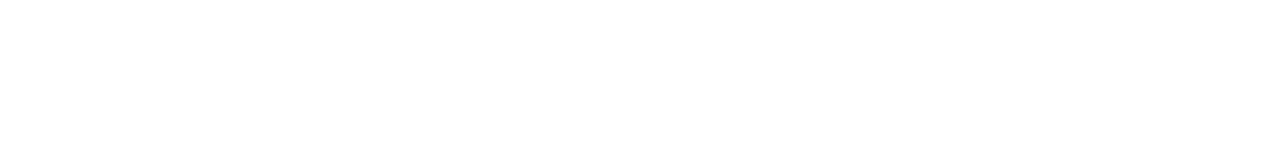
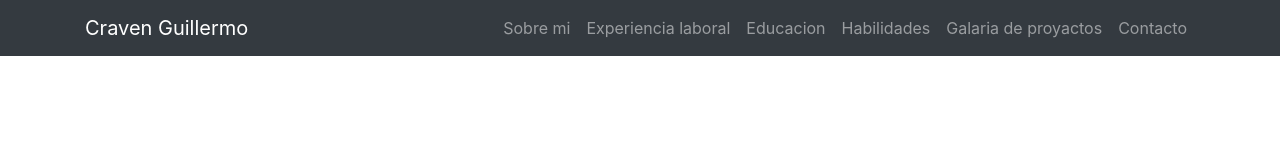
Before and after one commit to guillecraven/la-pizza-de-ternera, a plain HTML site: page index.html in a window 1280 px wide. Drawn offline with Linux system fonts and the light colour scheme; files that its build step writes are made by us from their sources.

Commit message:
se agrego la interfaz del navbar

```diff
--- a/index.html
+++ b/index.html
@@ -10,7 +10,41 @@
 </head>
 
 <body>
-    <header></header>
+    <header>
+        <nav class="navbar navbar-expand-lg navbar-dark bg-dark">
+            <div class="container"><a class="navbar-brand" href="#">Craven Guillermo</a>
+                <button class="navbar-toggler" type="button" data-toggle="collapse" data-target="#navbarSupportedContent" aria-controls="navbarSupportedContent" aria-expanded="false" aria-label="Toggle navigation">
+              <span class="navbar-toggler-icon"></span>
+            </button>
+
+                <div class="collapse navbar-collapse" id="navbarSupportedContent">
+                    <ul class="navbar-nav ml-auto">
+                        <li class="nav-item">
+                            <a class="nav-link" href="#">Sobre mi</a>
+                        </li>
+                        <li class="nav-item">
+                            <a class="nav-link" href="#">Experiencia laboral</a>
+                        </li>
+                        <li class="nav-item">
+                            <a class="nav-link" href="#">Educacion</a>
+                        </li>
+                        <li class="nav-item">
+                            <a class="nav-link" href="#">Habilidades</a>
+                        </li>
+                        <li class="nav-item">
+                            <a class="nav-link" href="#">Galaria de proyactos</a>
+                        </li>
+                        <li class="nav-item">
+                            <a class="nav-link" href="#">Contacto</a>
+                        </li>
+
+                    </ul>
+
+                </div>
+            </div>
+
+        </nav>
+    </header>
     <main></main>
     <footer></footer>
     <script src="/js/jquery-3.5.1.min.js"></script>
```
